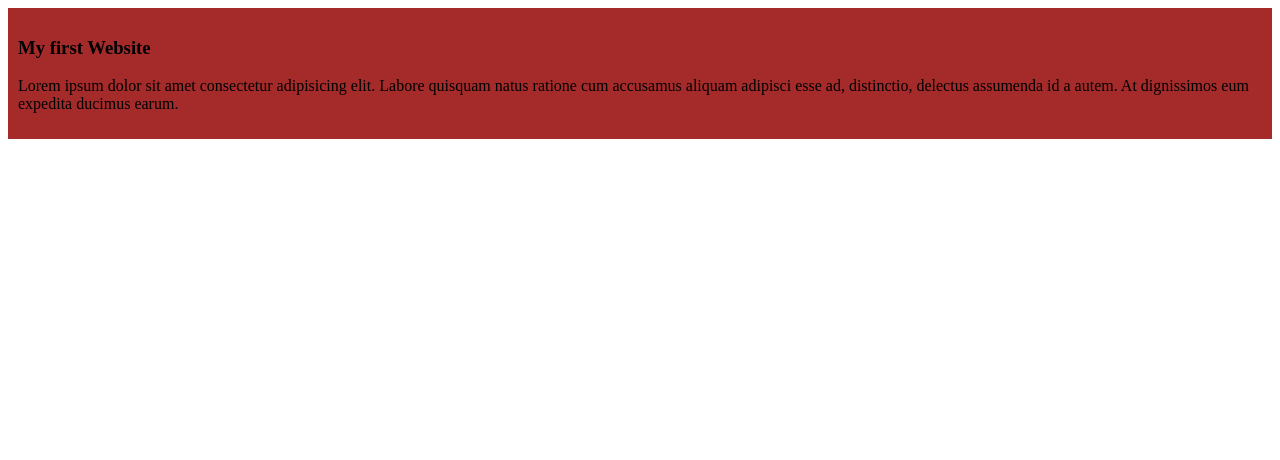
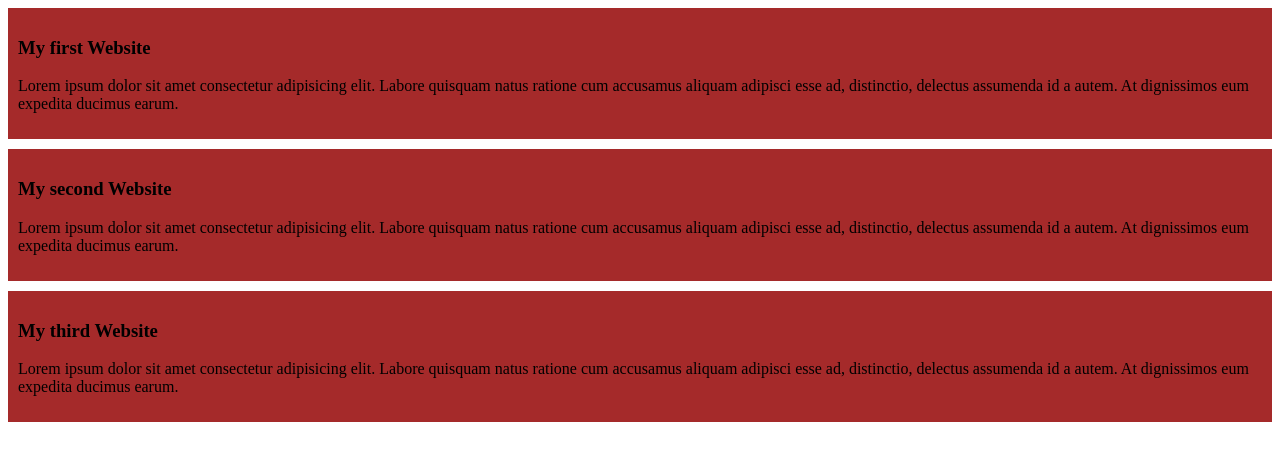
Before and after one commit to Nazmul-Islam24/my-simple-website, a plain HTML site: page index.html in a window 1280 px wide. Drawn offline with Linux system fonts and the light colour scheme.

Commit message:
added thr second and the third blog

```diff
--- a/index.html
+++ b/index.html
@@ -11,5 +11,13 @@
         <h3>My first Website</h3>
         <p>Lorem ipsum dolor sit amet consectetur adipisicing elit. Labore quisquam natus ratione cum accusamus aliquam adipisci esse ad, distinctio, delectus assumenda id a autem. At dignissimos eum expedita ducimus earum.</p>
     </div>
+    <div>
+        <h3>My second Website</h3>
+        <p>Lorem ipsum dolor sit amet consectetur adipisicing elit. Labore quisquam natus ratione cum accusamus aliquam adipisci esse ad, distinctio, delectus assumenda id a autem. At dignissimos eum expedita ducimus earum.</p>
+    </div>
+    <div>
+        <h3>My third Website</h3>
+        <p>Lorem ipsum dolor sit amet consectetur adipisicing elit. Labore quisquam natus ratione cum accusamus aliquam adipisci esse ad, distinctio, delectus assumenda id a autem. At dignissimos eum expedita ducimus earum.</p>
+    </div>
 </body>
 </html>
--- a/styles/blog.css
+++ b/styles/blog.css
@@ -1,4 +1,5 @@
 div{
     background-color: brown;
     padding: 10px;
+    margin-bottom: 10px;
 }
```
